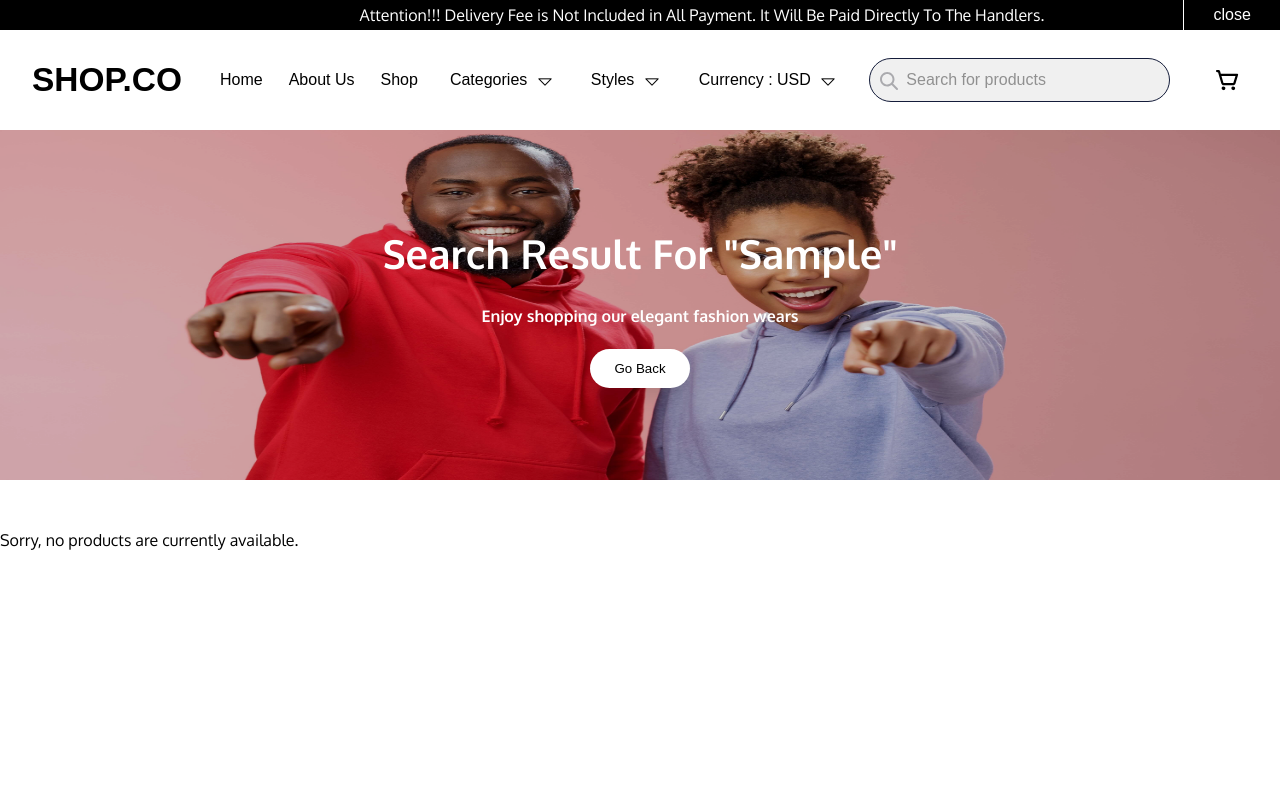
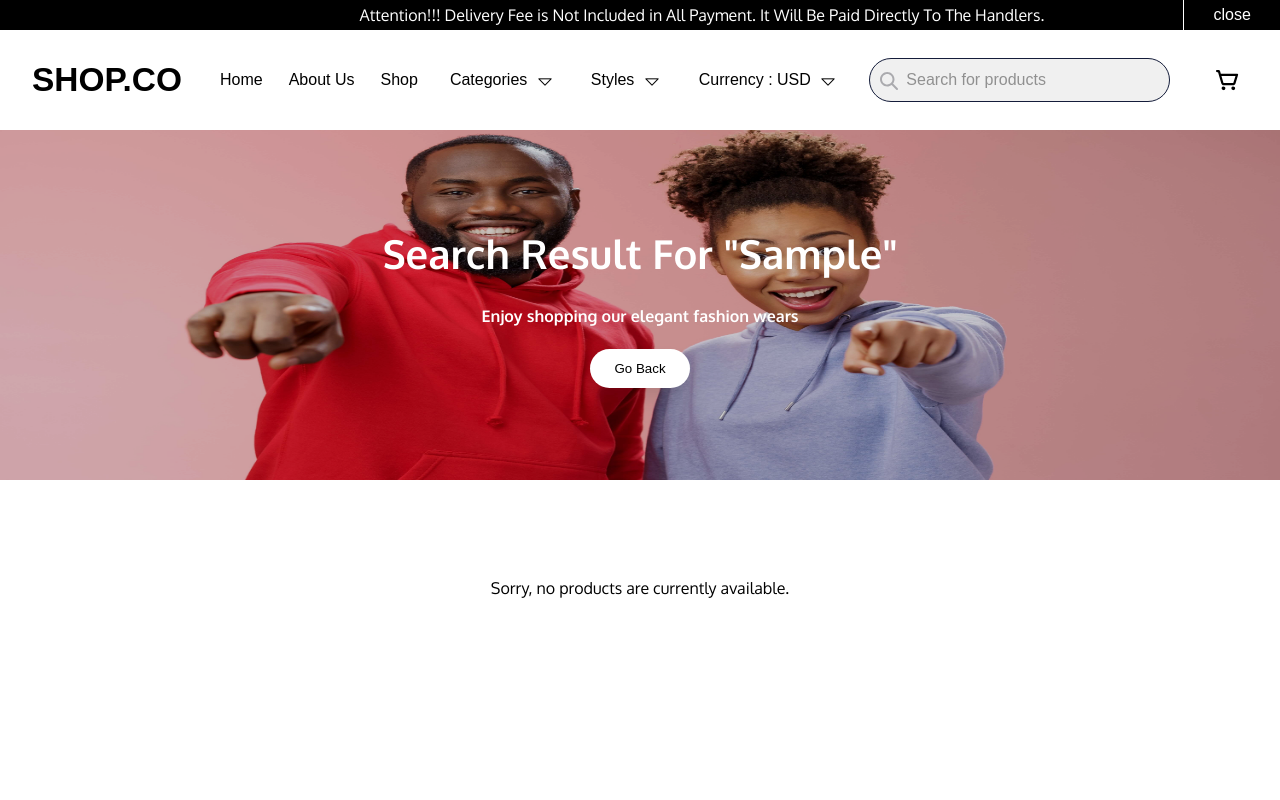
Before and after one commit to jaysquare24/E-Commerce, a React (Vite) app: page /cart in a window 1280 px wide. Both pictures are taken after typing "Sample" into the empty fields and a click on the button 889 px from the left and 84 px from the top of the page. Shown: the top 800 px of the page. Built offline with nearby package versions, Linux system fonts and the light colour scheme; a web font is replaced by a local one.

Commit message:
edit styling

```diff
--- a/src/App.css
+++ b/src/App.css
@@ -975,7 +975,6 @@ body {
  min-height:  calc(100vh - 130px - 94px);
  display: flex;
  flex-wrap: wrap;
-
 }
 
 .inventory-loading{
@@ -1040,7 +1039,6 @@ body {
   gap: 12px;
   text-align: left;
 }
-
 
 .products-container li {
   list-style: none;
--- a/src/components/search/SearchProducts.jsx
+++ b/src/components/search/SearchProducts.jsx
@@ -40,7 +40,11 @@ export const SearchProducts = () => {
     />
 
     <section className='inventory-section'>
-      <ProductList items={filteredInventory} loading={loading} />
+      <div className='product-category-container'>
+        <div className= "products-group-container">
+          <ProductList items={filteredInventory} loading={loading} />
+        </div>
+      </div>
     </section>
   </main>
  );
--- a/src/features/cartSlice.js
+++ b/src/features/cartSlice.js
@@ -52,12 +52,3 @@ export default cartSlice.reducer;
 
 export const selectCart = (state) => state.cart;
 export const selectCartItem = (id) => (state) => state.cart[id];
-
-export const selectTotalQuantity = (state) =>
-  Object.values(state.cart).reduce((total, item) => total + item.quantity, 0);
-
-export const selectTotalPrice = (state) =>
-  Object.values(state.cart).reduce(
-    (total, item) => total + item.price * item.quantity,
-    0
-  );
--- a/src/features/currencyFilterSlice.js
+++ b/src/features/currencyFilterSlice.js
@@ -10,11 +10,8 @@ const initialState = 'USD';
   },
 });
 
-// Export the action
 export const { setCurrency } = currencyFilterSlice.actions;
 
-// Export the reducer
 export default currencyFilterSlice.reducer;
 
-// Export a selector
 export const selectCurrencyFilter = (state) => state.currencyFilter;
--- a/src/features/filterSlice.js
+++ b/src/features/filterSlice.js
@@ -27,7 +27,7 @@ export const filterSlice = createSlice({
       state.newArrival = action.payload;
     },
     setPriceRange: (state, action) => {
-      state.price = action.payload; //
+      state.price = action.payload;
     },
     setColor: (state, action) => {
       state.color = action.payload;
@@ -52,5 +52,4 @@ export const {
 
 export default filterSlice.reducer;
 
-// Selector
 export const selectFilters = (state) => state.filters;
--- a/src/features/inventorySlice.js
+++ b/src/features/inventorySlice.js
@@ -1,6 +1,5 @@
 import { createSlice } from '@reduxjs/toolkit';
 import { inventoryData } from './data.js';
-
 
 
 export const inventorySlice = createSlice({
@@ -43,12 +42,9 @@ export const inventorySlice = createSlice({
   },
 });
 
-//Export the action
 export const { loadData, filterDataByCategory } = inventorySlice.actions;
 
-// Export the reducer
 export default inventorySlice.reducer;
 
-//Selector
 export const selectInventory = (state) => state.inventory.allItems;
 export const selectFilteredItem =(state) => state.inventory.filteredItems;
--- a/src/features/searchTermSlice.js
+++ b/src/features/searchTermSlice.js
@@ -14,5 +14,7 @@ export const searchTermSlice = createSlice({
 });
 
 export const { setSearchTerm, clearSearchTerm } = searchTermSlice.actions;
+
 export const selectSearchTerm = (state) => state.searchTerm;
+
 export default searchTermSlice.reducer;
--- a/src/hook/useFilteredProducts.js
+++ b/src/hook/useFilteredProducts.js
@@ -26,8 +26,7 @@ export const useFilteredProducts = () => {
       if (
         item.price < (filters.price.min || 0) ||
         item.price > (filters.price.max || Infinity)
-      )
-        return false;
+      ) return false;
 
       return true;
     });
--- a/src/main.jsx
+++ b/src/main.jsx
@@ -8,5 +8,5 @@ import "./index.css";
 createRoot(document.getElementById('root')).render(
   <Provider store={store}>
     <App />
-  </Provider>,
+  </Provider>
 )
--- a/src/store.js
+++ b/src/store.js
@@ -6,7 +6,6 @@ import currencyFilterReducer from './features/currencyFilterSlice.js';
 import searchTermReducer from './features/searchTermSlice.js';
 import filterReducer  from './features/filterSlice.js';
 
-// Correct: wrap your reducers in a 'reducer' object
 export const store = configureStore({
   reducer: {
     inventory: inventoryReducer,
```
Also changed, not shown: src/components/productDetails/containers/ProductDetailsContainer.jsx (+5 -13 lines).
